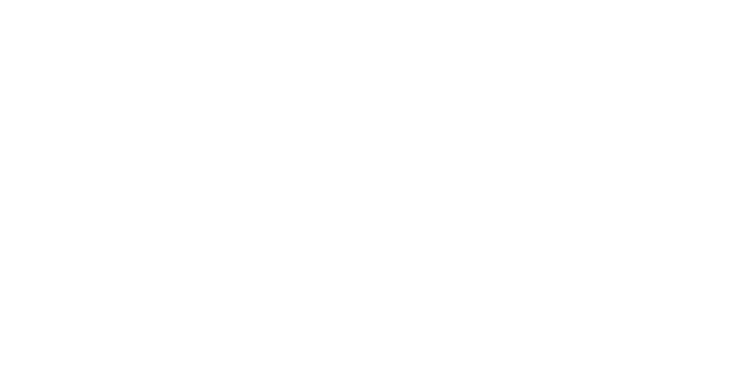
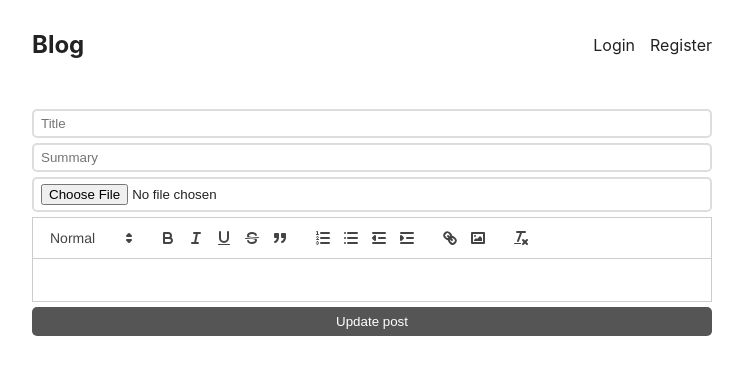
Before and after one commit to prabhatkr007/Nexus, a React (Create React App) app in the folder client/: page /edit/1 in a window 1280 px wide. Before the commit this address had no page. Shown: the top 374 px of the page, without its empty margins (268-1011 px from the left). Built offline with nearby package versions, Linux system fonts and the light colour scheme; no server answers.

Commit message:
added edit functionality for post

```diff
--- a/client/src/App.css
+++ b/client/src/App.css
@@ -4,6 +4,9 @@
 
 body{
   color: #222;
+}
+a{
+  cursor: pointer;
 }
 
 img{
@@ -94,6 +97,7 @@
 }
 
 button{
+  cursor: pointer;
   width: 100%;
   display: block;
   background-color: #555;
@@ -144,3 +148,23 @@
 div.post-page div.content p{
     line-height:1.5rem;
 }
+
+div.edit-row {
+  text-align: center;
+  margin-bottom: 20px;
+}
+
+div.post-page a.edit-btn{
+  background-color: #333;
+  display: inline-flex;
+  gap: 5px;
+  color: #fff;
+  padding: 15px 30px;
+  text-decoration: none;
+  border-radius: 5px;
+
+}
+
+a svg {
+  height: 20px;
+}
--- a/client/src/App.js
+++ b/client/src/App.js
@@ -7,6 +7,7 @@
 import {UserContextProvider} from './userContext'
 import CreatePost from './pages/CreatePost';
 import PostPage from './pages/PostPage';
+import EditPost from './pages/EditPost';
 
 function App() {
   return (
@@ -18,6 +19,7 @@
       <Route path='/register'element={<RegisterPage />}/>
       <Route path='/create' element={<CreatePost />}/>
       <Route path='/post/:id' element={<PostPage />}/>
+      <Route path='/edit/:id' element={<EditPost />}/>
     </Route>
    </Routes>
 
--- /dev/null
+++ b/client/src/Editor.js
@@ -0,0 +1,27 @@
+import ReactQuill from "react-quill";
+
+export default function Editor({value,onChange}) {
+  const modules = {
+    toolbar: [
+      [{ header: [1, 2, false] }],
+      ['bold', 'italic', 'underline', 'strike', 'blockquote'],
+      [
+        { list: 'ordered' },
+        { list: 'bullet' },
+        { indent: '-1' },
+        { indent: '+1' },
+      ],
+      ['link', 'image'],
+      ['clean'],
+    ],
+  };
+  return (
+    <div className="content">
+    <ReactQuill
+      value={value}
+      theme={'snow'}
+      onChange={onChange}
+      modules={modules} />
+    </div>
+  );
+}
--- a/client/src/Header.jsx
+++ b/client/src/Header.jsx
@@ -34,8 +34,9 @@
         <nav>
           {username && (
             <>
+
             <Link to = '/create'>Create new post </Link>
-            <a onClick={logout}>Logout</a>
+            <a onClick={logout}>Logout({username})</a>
 
             </>
           )}
--- /dev/null
+++ b/client/src/pages/EditPost.jsx
@@ -0,0 +1,65 @@
+import {useEffect, useState} from "react";
+import {useNavigate, useParams} from "react-router-dom";
+import Editor from "../Editor";
+
+export default function EditPost() {
+  const {id} = useParams();
+  const [title,setTitle] = useState('');
+  const [summary,setSummary] = useState('');
+  const [content,setContent] = useState('');
+  const [files, setFiles] = useState('');
+  const navigate = useNavigate();
+
+  useEffect(() => {
+    fetch('http://localhost:4000/post/'+id)
+      .then(response => {
+        response.json().then(postInfo => {
+          setTitle(postInfo.title);
+          setContent(postInfo.content);
+          setSummary(postInfo.summary);
+        });
+      });
+  }, []);
+
+  async function updatePost(ev) {
+    ev.preventDefault();
+    const data = new FormData();
+    data.set('title', title);
+    data.set('summary', summary);
+    data.set('content', content);
+    data.set('id', id);
+    if (files?.[0]) {
+      data.set('file', files?.[0]);
+    }
+    const response = await fetch('http://localhost:4000/post', {
+      method: 'PUT',
+      body: data,
+      credentials: 'include',
+    });
+
+    if (response.ok) {
+      navigate('/post/'+id);
+    }
+    if(response.status === 400){
+        alert('You are not the author');
+    }
+  }
+
+  return (
+    <form onSubmit={updatePost}>
+
+      <input type="title"
+             placeholder={'Title'}
+             value={title}
+             onChange={ev => setTitle(ev.target.value)} />
+      <input type="summary"
+             placeholder={'Summary'}
+             value={summary}
+             onChange={ev => setSummary(ev.target.value)} />
+      <input type="file"
+             onChange={ev => setFiles(ev.target.files)} />
+      <Editor onChange={setContent} value={content} />
+      <button style={{marginTop:'5px'}}>Update post</button>
+    </form>
+  );
+}
--- a/client/src/pages/PostPage.jsx
+++ b/client/src/pages/PostPage.jsx
@@ -1,13 +1,14 @@
 import { formatISO9075 } from "date-fns";
-import { useEffect, useState } from "react"
-import { useParams } from "react-router-dom";
+import { useContext, useEffect, useState } from "react"
+import { Link, useParams } from "react-router-dom";
+import { userContext } from "../userContext";
 
 export default function PostPage(){
     const {id} = useParams();
     const [postInfo, setPostInfo] = useState(null);
+    const{userInfo} = useContext(userContext);
 
     useEffect(() => {
-
         fetch(`http://localhost:4000/post/${id}`)
         .then(response => {
             response.json().then(postInfo => {
@@ -15,6 +16,7 @@
             });
         });
     },[]);
+
 
     if(!postInfo) return '';
 
@@ -24,6 +26,18 @@
        <h1>{postInfo.title}</h1>
        <time>{formatISO9075(new Date(postInfo.createdAt))}</time>
        <div className="author">by@{postInfo.author.username}</div>
+
+        {userInfo.id === postInfo.author._id && (
+            <div className="edit-row">
+                <Link className="edit-btn" to={`/edit/${postInfo._id}`}>
+                <svg xmlns="http://www.w3.org/2000/svg" fill="none" viewBox="0 0 24 24" strokeWidth={1.5} stroke="currentColor" className="w-6 h-6">
+                    <path strokeLinecap="round" strokeLinejoin="round" d="M16.862 4.487l1.687-1.688a1.875 1.875 0 112.652 2.652L10.582 16.07a4.5 4.5 0 01-1.897 1.13L6 18l.8-2.685a4.5 4.5 0 011.13-1.897l8.932-8.931zm0 0L19.5 7.125M18 14v4.75A2.25 2.25 0 0115.75 21H5.25A2.25 2.25 0 013 18.75V8.25A2.25 2.25 0 015.25 6H10" />
+                </svg>
+
+                Edit this post</Link>
+            </div>
+        )}
+
 
         <div className="image">
             <img src ={`http://localhost:4000/${postInfo.cover}`} alt="thumbnail" />
--- a/client/src/pages/RegisterPage.jsx
+++ b/client/src/pages/RegisterPage.jsx
@@ -1,11 +1,12 @@
 
 import {useState} from 'react'
-import { Navigate } from 'react-router-dom';
+import { useNavigate } from 'react-router-dom';
 
 
 export default function RegisterPage(){
     const [username, setUsername] = useState('');
     const [password, setPassword] = useState('');
+    const navigate = useNavigate();
 
     async function register(ev) {
         ev.preventDefault();
@@ -19,7 +20,7 @@
             alert('Registration Failed! Try other username ');
         }else{
             alert('Registration Successful')
-            Navigate('/login');
+            navigate('/login');
         }
 
         }
```
Also changed, not shown: 4 other files (tests, documents, lock files or other folders).
